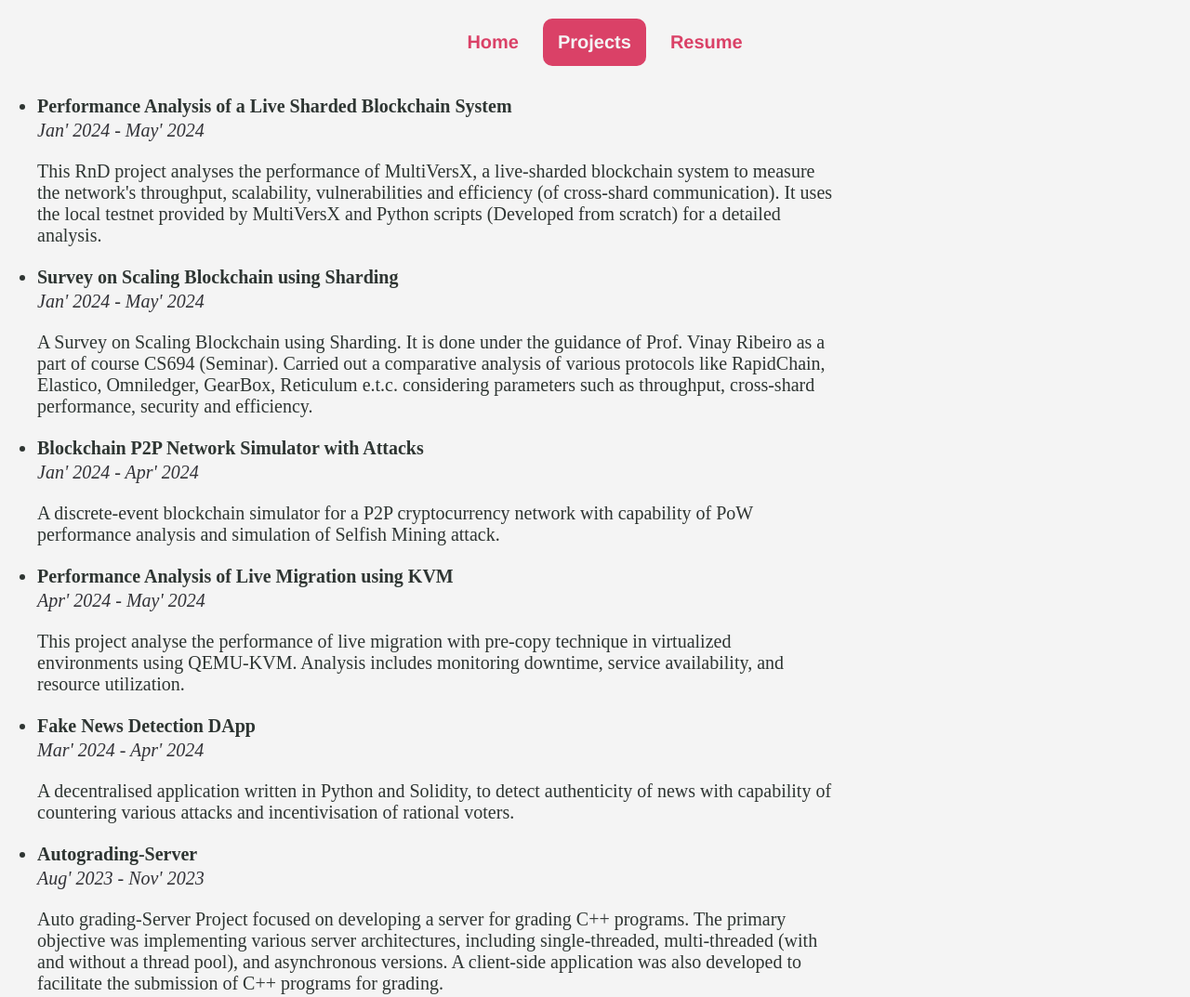
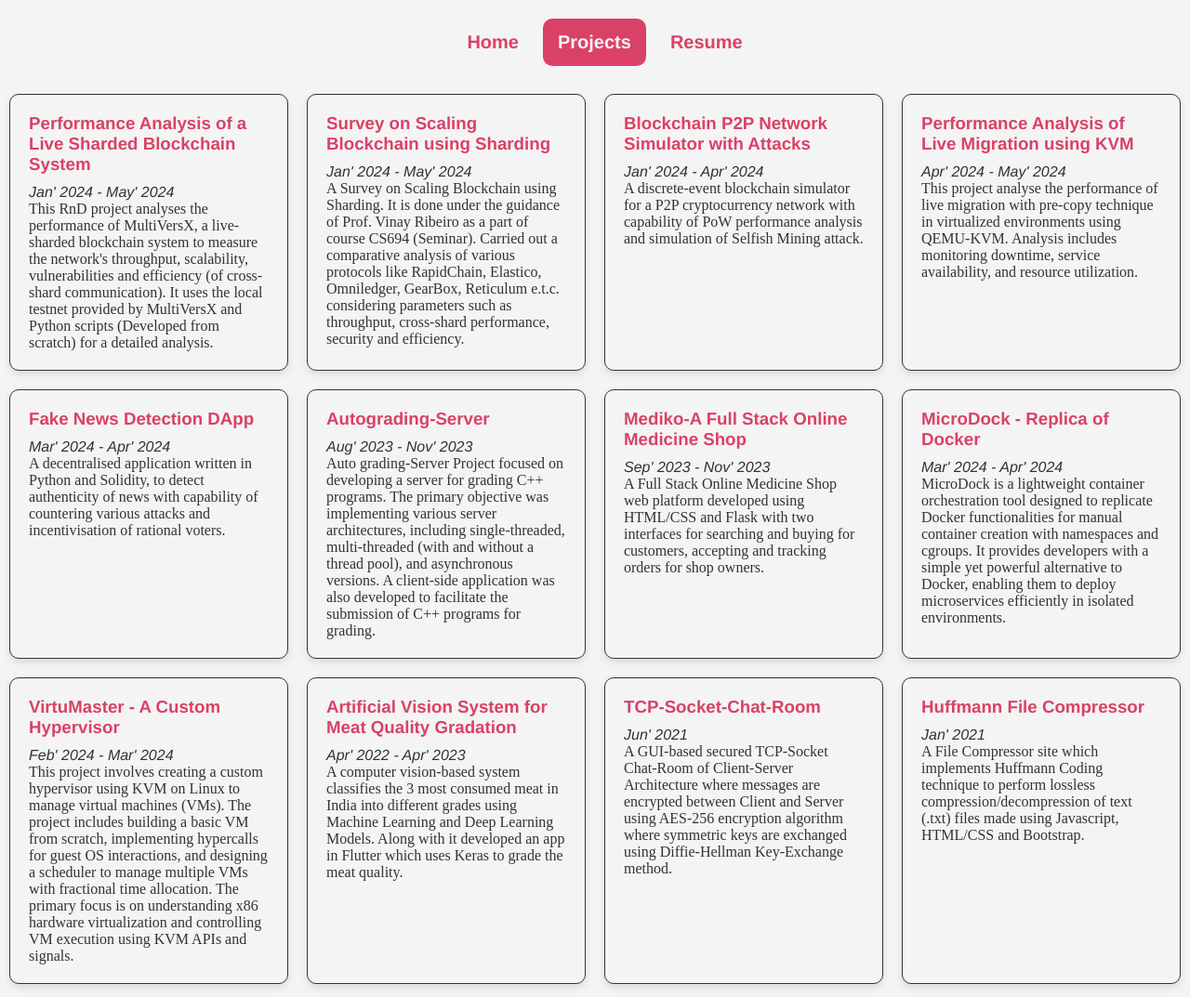
Before and after one commit to DebRC/My-Portfolio, a plain HTML site: page projects.html in a window 1280 px wide. Shown: the top 1073 px of the page at 93% size. Drawn offline with Linux system fonts and the light colour scheme.

Commit message:
Changed project layout

```diff
--- a/projects.html
+++ b/projects.html
@@ -1,150 +1,193 @@
-
 <!DOCTYPE html>
 <html lang="en">
   <head>
-    <meta charset="UTF-8">
+    <meta charset="UTF-8" />
     <!-- <meta name="viewport" content="width=device-width, initial-scale=1.0"> -->
     <title>DebRC-Projects</title>
-    <meta name="description" content="Debdoot Roy Chowdhury, aka DebRC, a Software Developer and Blockchain Researcher">
-    <link rel="icon" type="image/png" href="favicon.png", sizes="any">
-    <link rel="stylesheet" href="https://cdnjs.cloudflare.com/ajax/libs/font-awesome/4.7.0/css/font-awesome.min.css">
-    <link rel="stylesheet" href="style.css">
+    <meta
+      name="description"
+      content="Debdoot Roy Chowdhury, aka DebRC, a Software Developer and Blockchain Researcher"
+    />
+    <link rel="icon" type="image/png" href="favicon.png" , sizes="any" />
+    <link
+      rel="stylesheet"
+      href="https://cdnjs.cloudflare.com/ajax/libs/font-awesome/4.7.0/css/font-awesome.min.css"
+    />
+    <link rel="stylesheet" href="style.css" />
   </head>
   <body>
     <nav>
       <ul>
         <li><a href="index.html">Home</a></li>
         <li><a href="projects.html">Projects</a></li>
-            <li><a href="https://drive.google.com/file/d/1ipBxRJNCUmF9lmzXMcZlZl0nYOnzXcqy/view" target="_blank">Resume</a></li>
+        <li>
+          <a
+            href="https://drive.google.com/file/d/1ipBxRJNCUmF9lmzXMcZlZl0nYOnzXcqy/view"
+            target="_blank"
+            >Resume</a
+          >
+        </li>
       </ul>
     </nav>
-    <!-- <div class="main-content"> -->
-        <section class="section">
-            <ul>
-                <a href="" target="_blank">
-                    <li>
-                        <strong>Performance Analysis of a Live Sharded Blockchain System</strong><br>
+    <section class="projects-section">
+        <div class="project-card">
+          <a href="https://github.com/DebRC/Performance-Analysis-of-A-Sharded-Blockchain-System" target="_blank">
+            <h3>Performance Analysis of a Live Sharded Blockchain System</h3>
             <span class="subtitle">Jan' 2024 - May' 2024</span>
-                    </li>
             <p>
-                        This RnD project analyses the performance of MultiVersX, a live-sharded blockchain system to measure the network's throughput, scalability, vulnerabilities and efficiency (of cross-shard communication). It uses the local testnet provided by MultiVersX and Python scripts (Developed from scratch) for a detailed analysis.
+              This RnD project analyses the performance of MultiVersX, a live-sharded blockchain system to measure the
+              network's throughput, scalability, vulnerabilities and efficiency (of cross-shard communication). It uses
+              the local testnet provided by MultiVersX and Python scripts (Developed from scratch) for a detailed analysis.
             </p>
           </a>
-                <a href="" target="_blank">
-                    <li>
-                        <strong>Survey on Scaling Blockchain using Sharding</strong><br>
+        </div>
+        <div class="project-card">
+            <a href="https://github.com/DebRC/Survey-On-Scaling-Blockchain-Using-Sharding" target="_blank">
+              <h3>Survey on Scaling Blockchain using Sharding</h3>
               <span class="subtitle">Jan' 2024 - May' 2024</span>
-                    </li>
               <p>
-                        A Survey on Scaling Blockchain using Sharding. It is done under the guidance of Prof. Vinay Ribeiro as a part of course CS694 (Seminar). Carried out a comparative analysis of various protocols like RapidChain, Elastico, Omniledger, GearBox, Reticulum e.t.c. considering parameters such as throughput, cross-shard performance, security and efficiency.
+                A Survey on Scaling Blockchain using Sharding. It is done under the guidance of Prof. Vinay Ribeiro as a
+                part of course CS694 (Seminar). Carried out a comparative analysis of various protocols like RapidChain,
+                Elastico, Omniledger, GearBox, Reticulum e.t.c. considering parameters such as throughput, cross-shard
+                performance, security and efficiency.
               </p>
             </a>
-                <a href="" target="_blank">
-                    <li>
-                        <strong>Blockchain P2P Network Simulator with Attacks</strong><br>
+        </div>
+        <div class="project-card">
+            <a href="https://github.com/DebRC/Blockchain-P2P-Network-Simulator-With-Attacks" target="_blank">
+              <h3>Blockchain P2P Network Simulator with Attacks</h3>
               <span class="subtitle">Jan' 2024 - Apr' 2024</span>
-                    </li>
               <p>
-                        A discrete-event blockchain simulator for a P2P cryptocurrency network with capability of PoW performance analysis and simulation of Selfish Mining attack.
+                A discrete-event blockchain simulator for a P2P cryptocurrency
+                network with capability of PoW performance analysis and simulation
+                of Selfish Mining attack.
               </p>
             </a>
-                <a href="" target="_blank">
-                    <li>
-                        <strong>Performance Analysis of Live Migration using KVM</strong><br>
+        </div>
+        <div class="project-card">
+            <a href="https://github.com/DebRC/Performance-Analysis-of-Live-Migration-using-KVM" target="_blank">
+              <h3>Performance Analysis of Live Migration using KVM</h3>
               <span class="subtitle">Apr' 2024 - May' 2024</span>
-                    </li>
               <p>
-                        This project analyse the performance of live migration with pre-copy technique in virtualized environments using QEMU-KVM. Analysis includes monitoring downtime, service availability, and resource utilization.
+                This project analyse the performance of live migration with pre-copy
+                technique in virtualized environments using QEMU-KVM. Analysis
+                includes monitoring downtime, service availability, and resource
+                utilization.
               </p>
             </a>
-                <a href="" target="_blank">
-                    <li>
-                        <strong>Fake News Detection DApp</strong><br>
+        </div>
+        <div class="project-card">
+            <a href="https://github.com/DebRC/Fake-News-Detection-DApp" target="_blank">
+              <h3>Fake News Detection DApp</h3>
               <span class="subtitle">Mar' 2024 - Apr' 2024</span>
-                    </li>
               <p>
-                        A decentralised application written in Python and Solidity, to detect authenticity of news with capability of countering various attacks and incentivisation of rational voters.
+                A decentralised application written in Python and Solidity, to
+                detect authenticity of news with capability of countering various
+                attacks and incentivisation of rational voters.
               </p>
             </a>
-                <a href="" target="_blank">
-                    <li>
-                        <strong>Autograding-Server</strong><br>
+        </div>
+        <div class="project-card">
+            <a href="https://github.com/DebRC/Autograding-Server" target="_blank">
+              <h3>Autograding-Server</h3>
               <span class="subtitle">Aug' 2023 - Nov' 2023</span>
-                    </li>
               <p>
-                        Auto grading-Server Project focused on developing a server for grading C++ programs. The primary objective was implementing various server architectures, including single-threaded, multi-threaded (with and without a thread pool), and asynchronous versions. A client-side application was also developed to facilitate the submission of C++ programs for grading.
+                Auto grading-Server Project focused on developing a server for
+                grading C++ programs. The primary objective was implementing various
+                server architectures, including single-threaded, multi-threaded
+                (with and without a thread pool), and asynchronous versions. A
+                client-side application was also developed to facilitate the
+                submission of C++ programs for grading.
               </p>
             </a>
-                <a href="" target="_blank">
-                    <li>
-                        <strong>Mediko-A Full Stack Online Medicine Shop</strong><br>
+        </div>
+        <div class="project-card">
+            <a href="https://github.com/DebRC/Mediko" target="_blank">
+              <h3>Mediko-A Full Stack Online Medicine Shop</h3>
               <span class="subtitle">Sep' 2023 - Nov' 2023</span>
-                    </li>
               <p>
-                        A Full Stack Online Medicine Shop web platform developed using HTML/CSS and Flask with two interfaces for searching and buying for customers, accepting and tracking orders for shop owners.
+                A Full Stack Online Medicine Shop web platform developed using
+            HTML/CSS and Flask with two interfaces for searching and buying for
+            customers, accepting and tracking orders for shop owners.
               </p>
             </a>
-                <a href="" target="_blank">
-                    <li>
-                        <strong>MicroDock - Replica of Docker</strong><br>
+        </div>
+        <div class="project-card">
+            <a href="https://github.com/DebRC/MicroDock" target="_blank">
+              <h3>MicroDock - Replica of Docker</h3>
               <span class="subtitle">Mar' 2024 - Apr' 2024</span>
-                    </li>
               <p>
-                        MicroDock is a lightweight container orchestration tool designed to replicate Docker functionalities for manual container creation with namespaces and cgroups. It provides developers with a simple yet powerful alternative to Docker, enabling them to deploy microservices efficiently in isolated environments.
+                MicroDock is a lightweight container orchestration tool designed to
+                replicate Docker functionalities for manual container creation with
+                namespaces and cgroups. It provides developers with a simple yet
+                powerful alternative to Docker, enabling them to deploy
+                microservices efficiently in isolated environments.
               </p>
             </a>
-                <a href="" target="_blank">
-                    <li>
-                        <strong>VirtuMaster</strong><br>
+        </div>
+        <div class="project-card">
+            <a href="https://github.com/DebRC/VirtuMaster" target="_blank">
+              <h3>VirtuMaster - A Custom Hypervisor</h3>
               <span class="subtitle">Feb' 2024 - Mar' 2024</span>
-                    </li>
               <p>
-                        This project involves creating a custom hypervisor using KVM on Linux to manage virtual machines (VMs). The project includes building a basic VM from scratch, implementing hypercalls for guest OS interactions, and designing a scheduler to manage multiple VMs with fractional time allocation. The primary focus is on understanding x86 hardware virtualization and controlling VM execution using KVM APIs and signals.
+                This project involves creating a custom hypervisor using KVM on
+            Linux to manage virtual machines (VMs). The project includes
+            building a basic VM from scratch, implementing hypercalls for guest
+            OS interactions, and designing a scheduler to manage multiple VMs
+            with fractional time allocation. The primary focus is on
+            understanding x86 hardware virtualization and controlling VM
+            execution using KVM APIs and signals.
               </p>
             </a>
-                <a href="" target="_blank">
-                    <li>
-                        <strong>Artificial Vision System for Meat Quality Gradation</strong><br>
+        </div>
+        <div class="project-card">
+            <a href="https://github.com/DebRC/Meat-Quality-Gradation-Research-Project-2023" target="_blank">
+              <h3>Artificial Vision System for Meat Quality Gradation</h3>
               <span class="subtitle">Apr' 2022 - Apr' 2023</span>
-                    </li>
               <p>
-                        A computer vision-based system classifies the 3 most consumed meat in India into different grades using Machine
-                        Learning and Deep Learning Models. Along with it developed an app in Flutter which uses Keras to grade the meat quality.
+                A computer vision-based system classifies the 3 most consumed meat
+            in India into different grades using Machine Learning and Deep
+            Learning Models. Along with it developed an app in Flutter which
+            uses Keras to grade the meat quality.
               </p>
             </a>
-                <a href="" target="_blank">
-                    <li>
-                        <strong>TCP-Socket-Chat-Room</strong><br>
+        </div>
+        <div class="project-card">
+            <a href="https://github.com/DebRC/TCP-Socket-Chat-Room" target="_blank">
+              <h3>TCP-Socket-Chat-Room</h3>
               <span class="subtitle">Jun' 2021</span>
-                    </li>
               <p>
-                        A GUI-based secured TCP-Socket Chat-Room of Client-Server Architecture where messages are encrypted between Client and Server using AES-256 encryption algorithm where symmetric keys are exchanged using Diffie-Hellman Key-Exchange method.
+                A GUI-based secured TCP-Socket Chat-Room of Client-Server
+            Architecture where messages are encrypted between Client and Server
+            using AES-256 encryption algorithm where symmetric keys are
+            exchanged using Diffie-Hellman Key-Exchange method.
               </p>
             </a>
-                <a href="" target="_blank">
-                    <li>
-                        <strong>Huffmann File Compressor</strong><br>
+        </div>
+        <div class="project-card">
+            <a href="https://github.com/DebRC/Huffmann-File-Compressor" target="_blank">
+              <h3>Huffmann File Compressor</h3>
               <span class="subtitle">Jan' 2021</span>
-                    </li>
               <p>
-                        A File Compressor site which implements Huffmann Coding technique to perform lossless compression/decompression of text (.txt) files made using Javascript, HTML/CSS and Bootstrap.
+                A File Compressor site which implements Huffmann Coding technique to
+            perform lossless compression/decompression of text (.txt) files made
+            using Javascript, HTML/CSS and Bootstrap.
               </p>
             </a>
-                <a href="" target="_blank">
-                    <li>
-                        <strong>Algorithm Visualizer</strong><br>
+        </div>
+        <div class="project-card">
+            <a href="https://github.com/DebRC/Algorithm-Visualizer" target="_blank">
+              <h3>Algorithm Visualizer</h3>
               <span class="subtitle">Sep' 2020 - Nov' 2020</span>
-                    </li>
               <p>
-                        A desktop app made using Pygame and Tkinter modules of Python to visualise popular Algorithms on sorting, searching and backtracking. Visualization can be modified according to user's need.
+                A desktop app made using Pygame and Tkinter modules of Python to
+            visualise popular Algorithms on sorting, searching and backtracking.
+            Visualization can be modified according to user's need.
               </p>
             </a>
-            </ul>
+        </div>
     </section>
-    <!-- </div> -->
     <script src="scripts.js"></script>
-    <footer>
-        Updated July 2024.
-    </footer>
+    <footer>Updated July 2024.</footer>
   </body>
 </html>
--- a/style.css
+++ b/style.css
@@ -173,3 +173,59 @@ nav li a:hover, .active{
 .section .fa {
     font-size: 14px;
 }
+
+.projects-section {
+    display: grid;
+    justify-content: center;
+    grid-template-columns: repeat(4, 1fr);
+    gap: 20px;
+    margin: auto;
+    margin-bottom: 5%;
+}
+
+.project-card {
+    background-color: var(--white);
+    border: 1px solid var(--black);
+    border-radius: 10px;
+    box-shadow: 0 4px 8px rgba(0, 0, 0, 0.1);
+    width: 300px;
+    padding: 20px;
+    box-sizing: border-box;
+    transition: transform 0.2s, box-shadow 0.2s;
+}
+
+.project-card:hover {
+    transform: translateY(-5px);
+    box-shadow: 0 8px 16px rgba(0, 0, 0, 0.2);
+}
+
+.project-card a {
+    text-decoration: none;
+    color: inherit;
+}
+
+.project-card h3 {
+    font-family: 'Helvetica', sans-serif;
+    color: var(--red);
+    margin: 0 0 10px 0;
+}
+
+.project-card .subtitle {
+    font-style: italic;
+    color: rgba(50, 50, 55);
+    margin-bottom: 10px;
+}
+
+.project-card p {
+    color: var(--black);
+    font-size: 16px;
+    margin: 0;
+    font-family: 'Playfair Display', serif;
+}
+
+/* Media queries for responsive design */
+@media (max-width: 1200px) {
+    .projects-section {
+        grid-template-columns: repeat(3, 1fr); /* 3 columns for tablet */
+    }
+}
```
Lines whose indentation alone changed are shown as unchanged.
